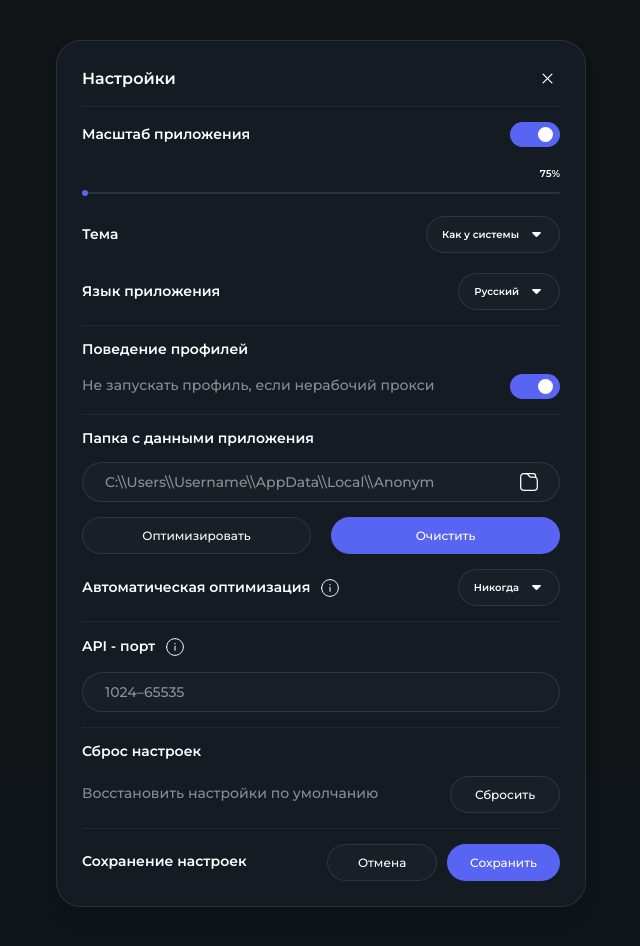
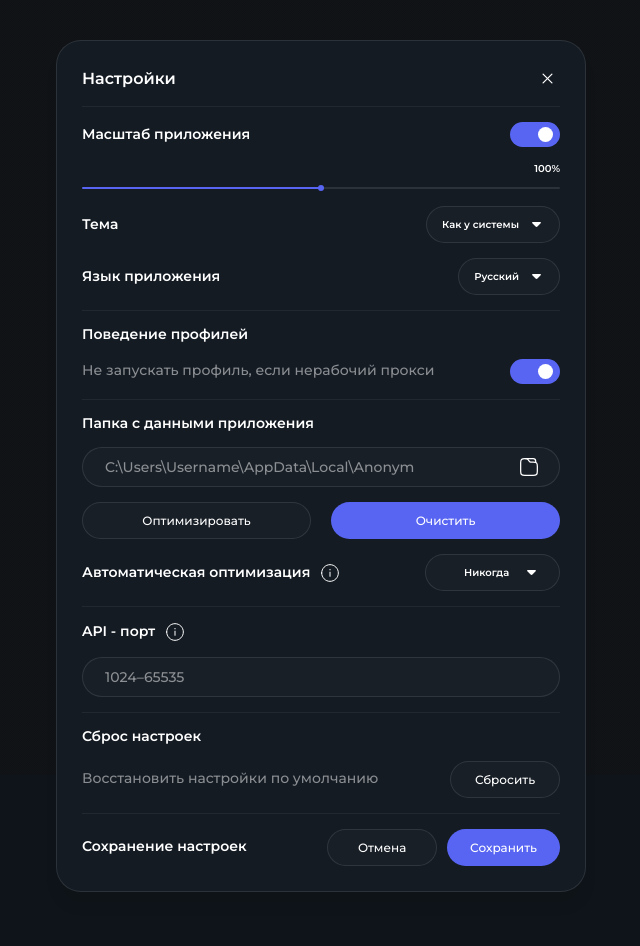
Before and after one commit to amirkhusenov/test, a React (Vite) app: page / in a window 1280 px wide. Shown: the whole page, without its empty margins (319-959 px from the left). Built offline with nearby package versions, Linux system fonts and the light colour scheme.

Commit message:
fix: подправил css

```diff
--- a/src/App.tsx
+++ b/src/App.tsx
@@ -22,7 +22,7 @@ const optimizationOptions: SelectOption[] = [
 
 function App() {
   const [isScaleEnabled, setIsScaleEnabled] = useState(true)
-  const [scale, setScale] = useState(75)
+  const [scale, setScale] = useState(100)
   const [theme, setTheme] = useState('system')
   const [language, setLanguage] = useState('ru')
   const [blockBadProxy, setBlockBadProxy] = useState(true)
@@ -38,7 +38,7 @@ function App() {
         theme={theme}
         language={language}
         blockBadProxy={blockBadProxy}
-        dataPath="C:\\Users\\Username\\AppData\\Local\\Anonym"
+        dataPath="C:\Users\Username\AppData\Local\Anonym"
         optimization={optimization}
         apiPort={apiPort}
         themeOptions={themeOptions}
--- a/src/pages/SettingsPage.css
+++ b/src/pages/SettingsPage.css
@@ -48,19 +48,19 @@
 .settings-section {
   display: flex;
   flex-direction: column;
-  gap: 20px;
-  padding: 25px 0;
+  gap: 15px;
+  padding: 15px 0;
   border-bottom: 0.5px solid var(--color-divider);
 }
 
 .settings-section:first-of-type {
-  gap: 20px;
+  gap: 15px;
 }
 
 .settings-row,
 .settings-footer {
   justify-content: space-between;
-  gap: 20px;
+  gap: 15px;
 }
 
 .settings-row--wide {
@@ -245,9 +245,13 @@
   min-width: 80px;
 }
 
+.settings-row--compact .ui-select--wide {
+  width: 135px;
+}
 
-.settings-row--compact .ui-select--wide {
-  width: auto;
+.settings-row--compact .ui-select--wide .ui-select__trigger {
+  justify-content: space-between;
+  padding-inline: 38px 20px;
 }
 
 .ui-select__trigger {
```
